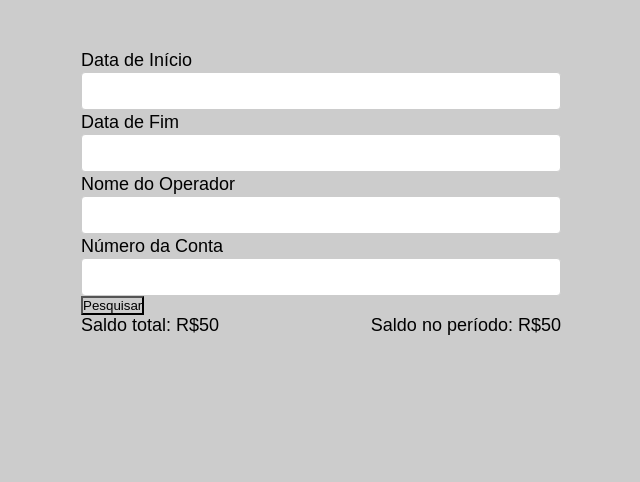
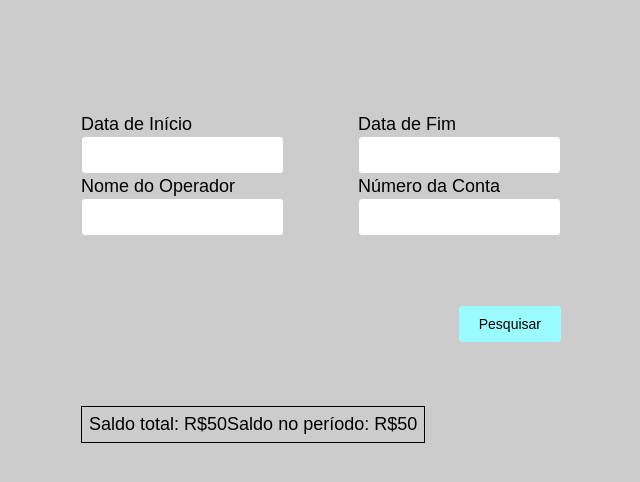
Before and after one commit to JeanFurman/frontendReact, a React (Create React App) app: page / in a window 1280 px wide. Shown: the top 482 px of the page, without its empty margins (319-959 px from the left). Built offline with nearby package versions, Linux system fonts and the light colour scheme.

Commit message:
Começando a estilizar o App principal

```diff
--- a/src/App.css
+++ b/src/App.css
@@ -8,3 +8,36 @@
 .App {
   margin: 3em 25em 5em 25em;
 }
+
+.App .btnPesquisa {
+  margin-top: 5em;
+  padding: 10px 20px;
+  border: none;
+  background-color: rgb(154, 252, 255);
+  border-radius: 4px;
+  font-size: 14px;
+  cursor: pointer;
+}
+
+.App .btnPesquisa:hover {
+  background-color: rgb(63, 147, 150);
+  color: white;
+}
+
+.formApp {
+  text-align: right;
+  padding: 4em 0 4em 0;
+}
+
+.divForm {
+  display: flex;
+  justify-content: space-between;
+  flex-wrap: wrap;
+  text-align: left;
+}
+
+.divApp {
+  width: fit-content;
+  border: 1px solid black;
+  padding: 7px;
+}
```
